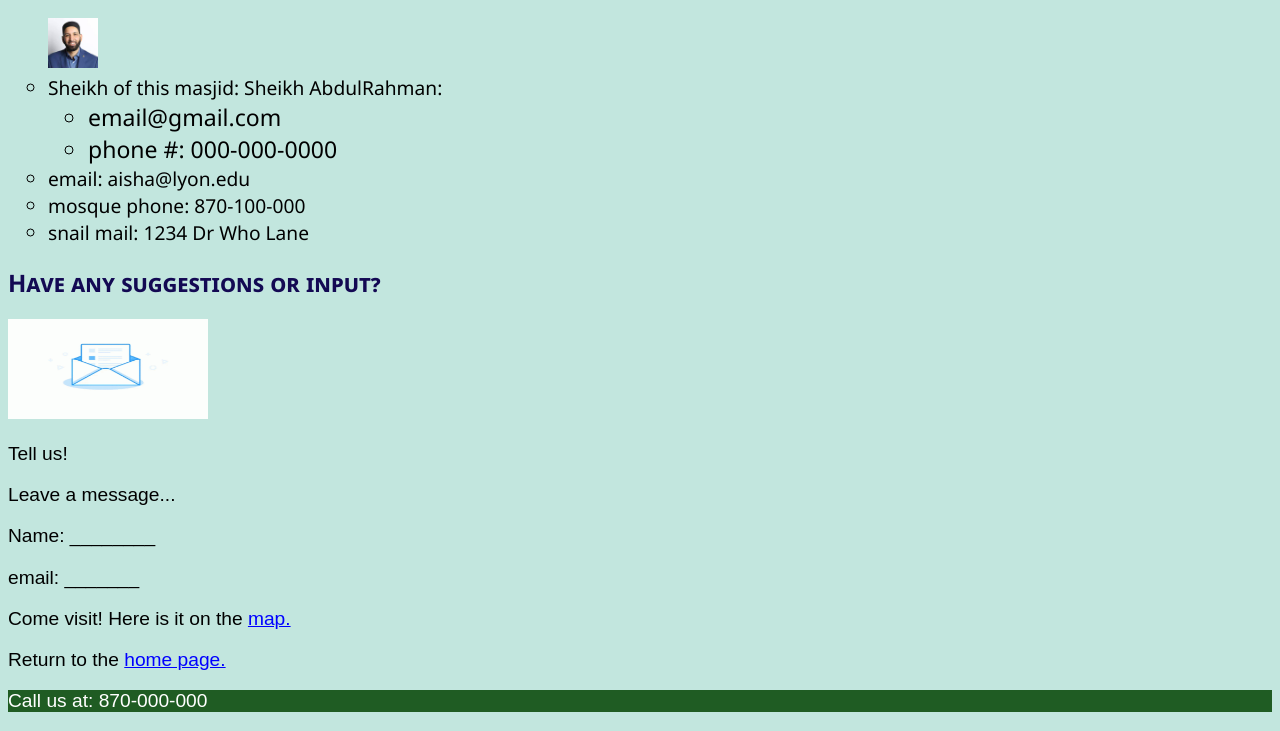
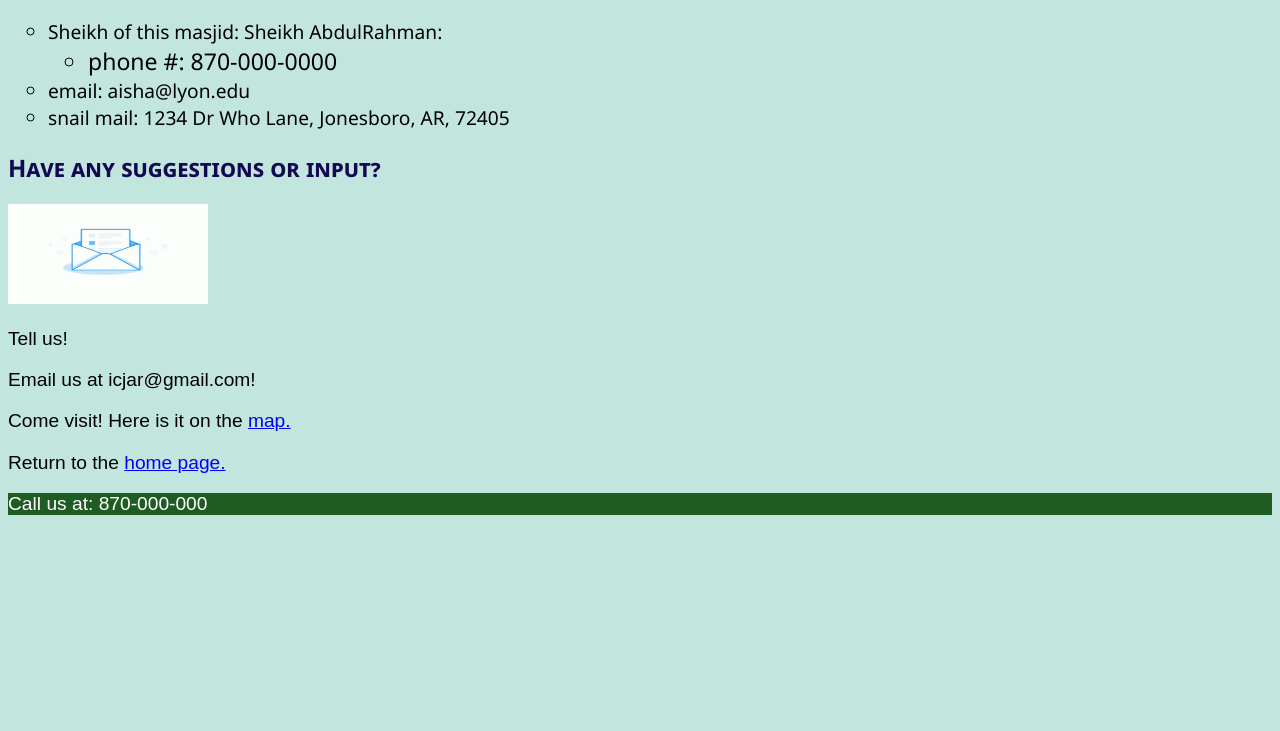
Before and after one commit to aishmeister/icjar.io, a plain HTML site: page contactus.html in a window 1280 px wide. Shown: the part 133-864 px from the top of the page. After the commit the page ends 800 px from the top, so only its background shows below. Drawn offline with Linux system fonts and the light colour scheme.

Commit message:
Update contactus.html

```diff
--- a/contactus.html
+++ b/contactus.html
@@ -41,21 +41,12 @@
 
     <section>
     <ul>
-        <img
-        alt="sheikh"
-        height="50"
-        loading="lazy"
-        src="images/sheikh.jpg"
-        width="50"
-    >
         <li>Sheikh of this masjid: Sheikh AbdulRahman:
             <ul>
-                <li>email@gmail.com</li>
-                <li>phone #: 000-000-0000</li>
+                <li>phone #: 870-000-0000</li>
             </ul>
         </li><li>email: aisha@lyon.edu</li>
-        <li>mosque phone: 870-100-000</li>
-        <li>snail mail: 1234 Dr Who Lane</li>
+        <li>snail mail: 1234 Dr Who Lane, Jonesboro, AR, 72405</li>
       </ul>
     </section>
     <article>
@@ -73,9 +64,7 @@
 
         <p>Tell us!</p>
         <section>
-            <p>Leave a message...</p>
-            <p>Name: ________ </p>
-            <p>email: _______ </p>
+            <p>Email us at icjar@gmail.com! </p>
         </section>
    </article>
 
```
